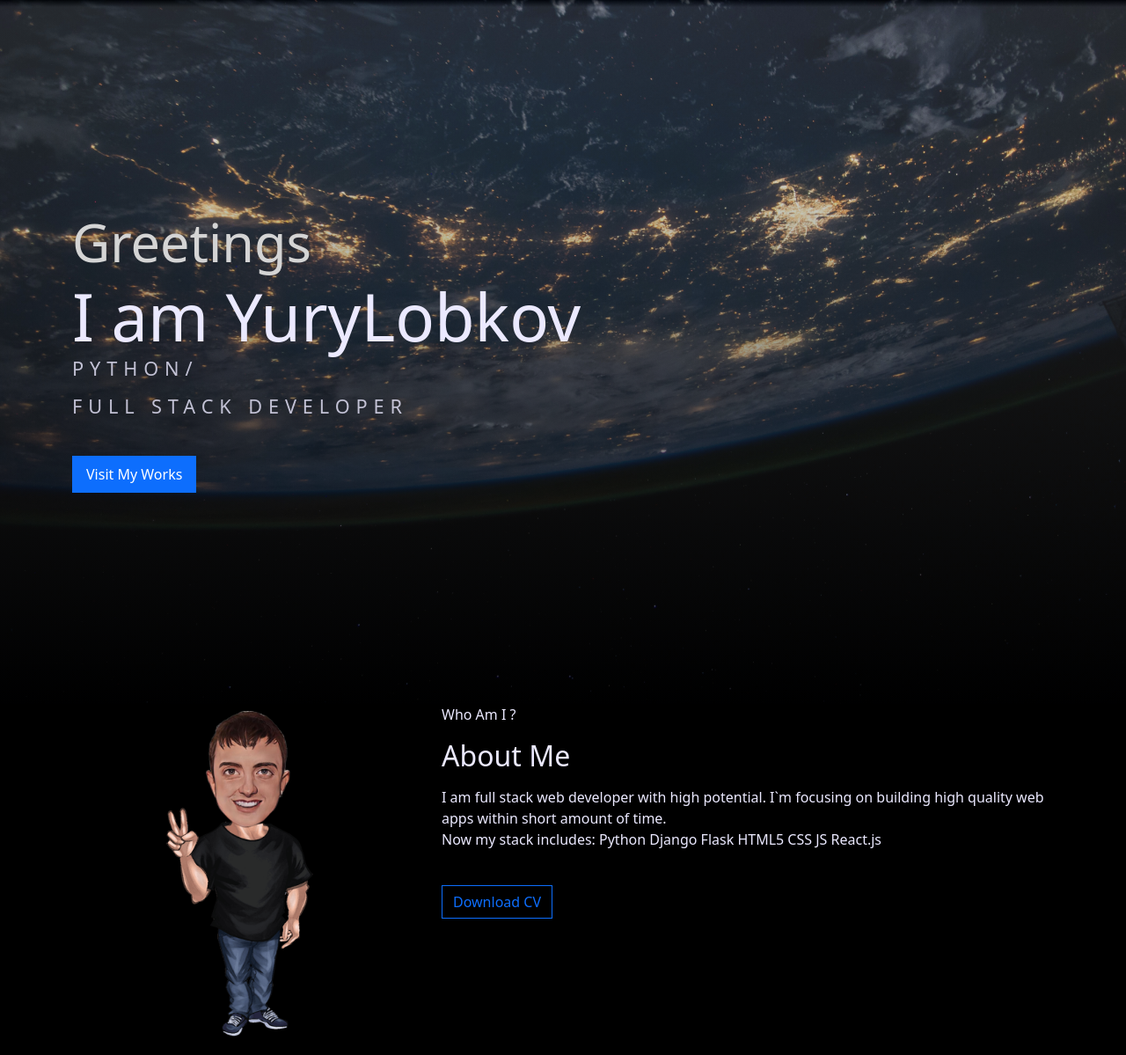
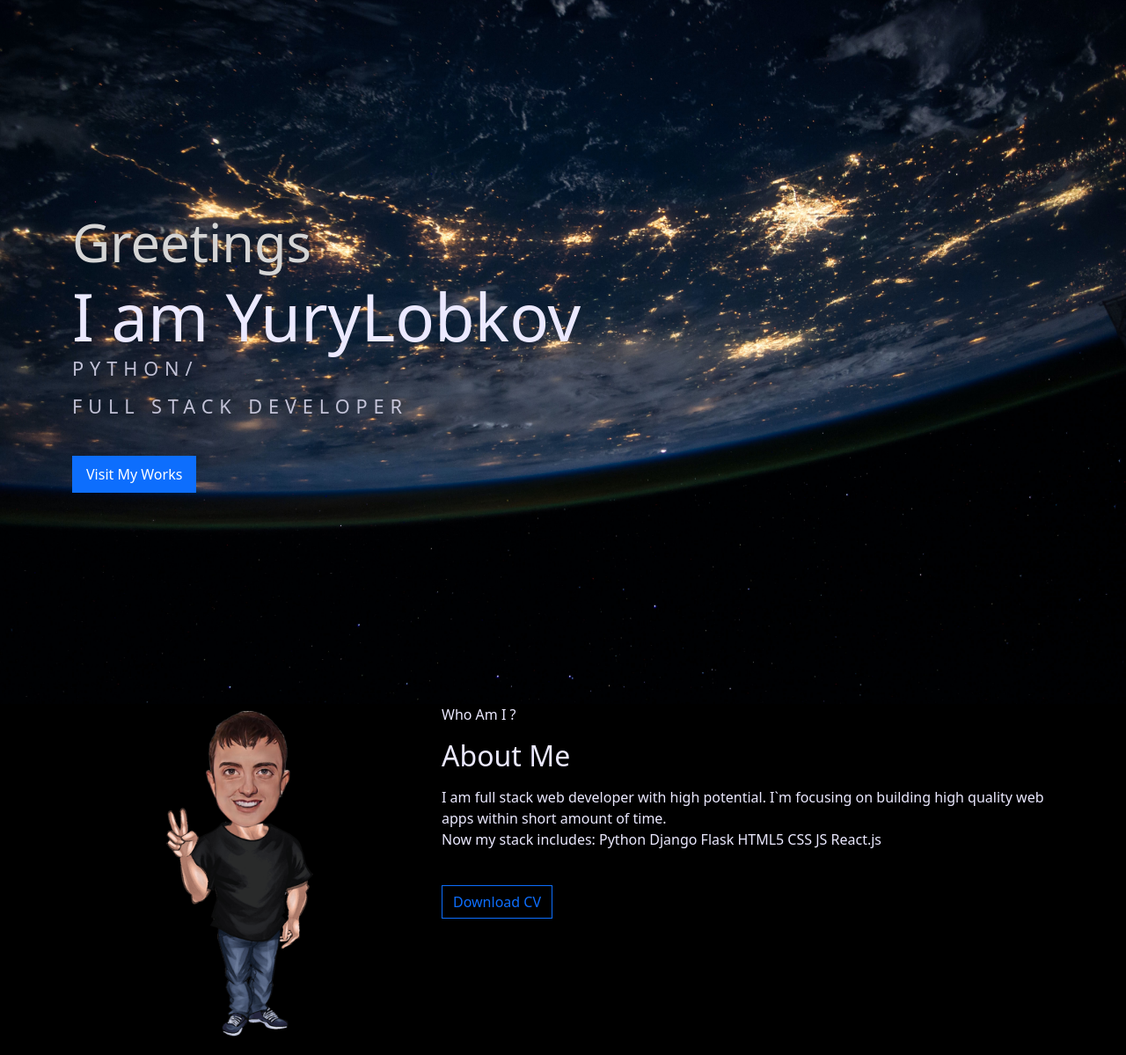
Before and after one commit to YuryLobkov/portfo, a Flask app: page / in a window 1280 px wide. Shown: the part 56-1255 px from the top of the page at 88% size. Run offline with Flask 2, Linux system fonts and the light colour scheme.

Commit message:
removed img gradient

```diff
--- a/static/assets/css/style.css
+++ b/static/assets/css/style.css
@@ -147,8 +147,8 @@ article, aside, figcaption, figure, footer, header, hgroup, main, nav, section {
   left: 0;
   width: 100%;
   height: 100%;
-  background-image: -webkit-linear-gradient(bottom, rgba(0, 0, 0, 0.788) 0%, rgba(255, 255, 255, 0.144) 99%, rgba(5, 5, 5, 0.411) 100%);
-  background-image: linear-gradient(to top, rgba(0, 0, 0, 0.788) 0%, rgba(255, 255, 255, 0.144) 99%, rgba(5, 5, 5, 0.411) 100%);
+  /* background-image: -webkit-linear-gradient(bottom, rgba(0, 0, 0, 0.788) 0%, rgba(255, 255, 255, 0.144) 99%, rgba(5, 5, 5, 0.411) 100%);
+  background-image: linear-gradient(to top, rgba(0, 0, 0, 0.788) 0%, rgba(255, 255, 255, 0.144) 99%, rgba(5, 5, 5, 0.411) 100%); */
 }
 
 .header .header-content .header-title .up {
```
